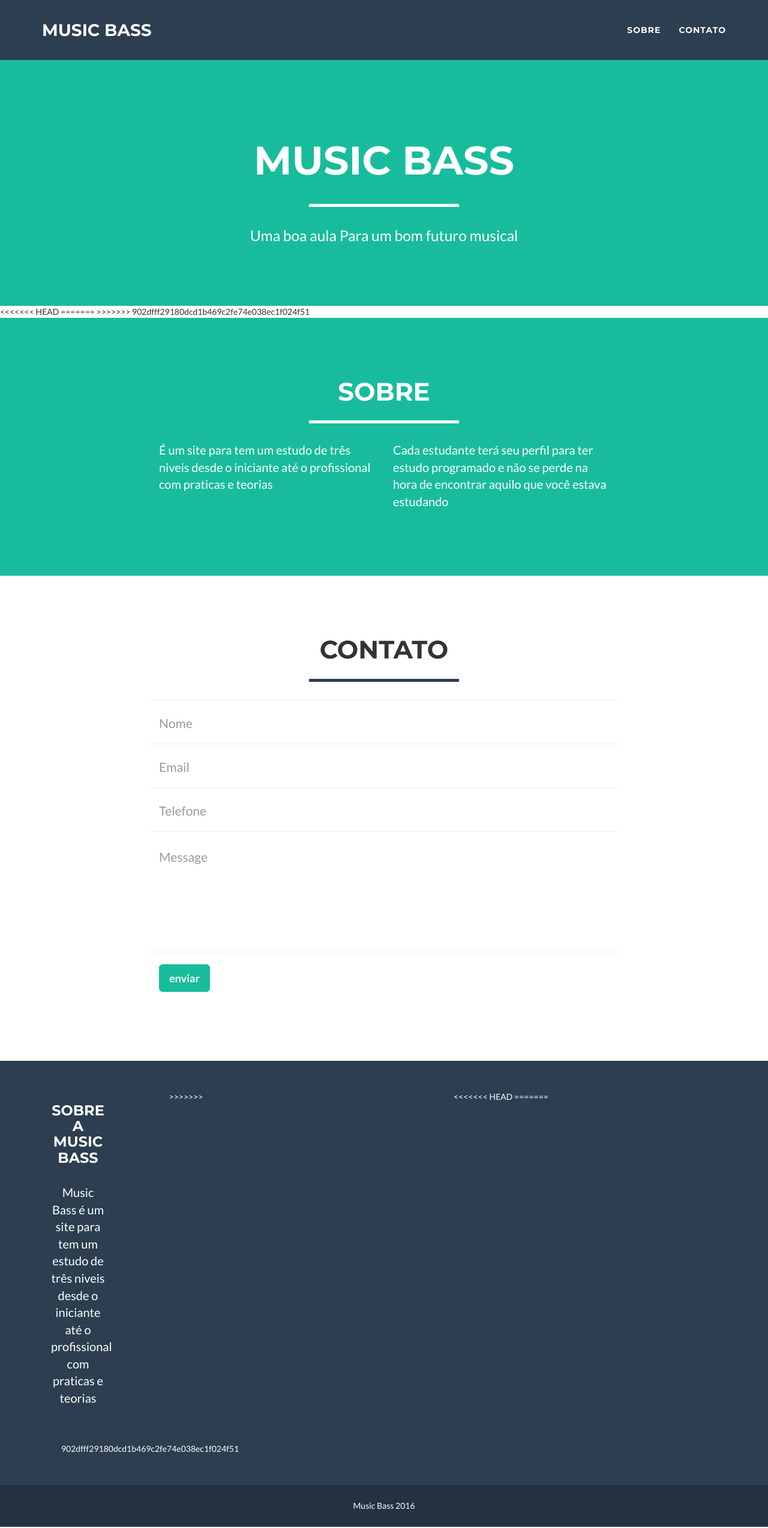
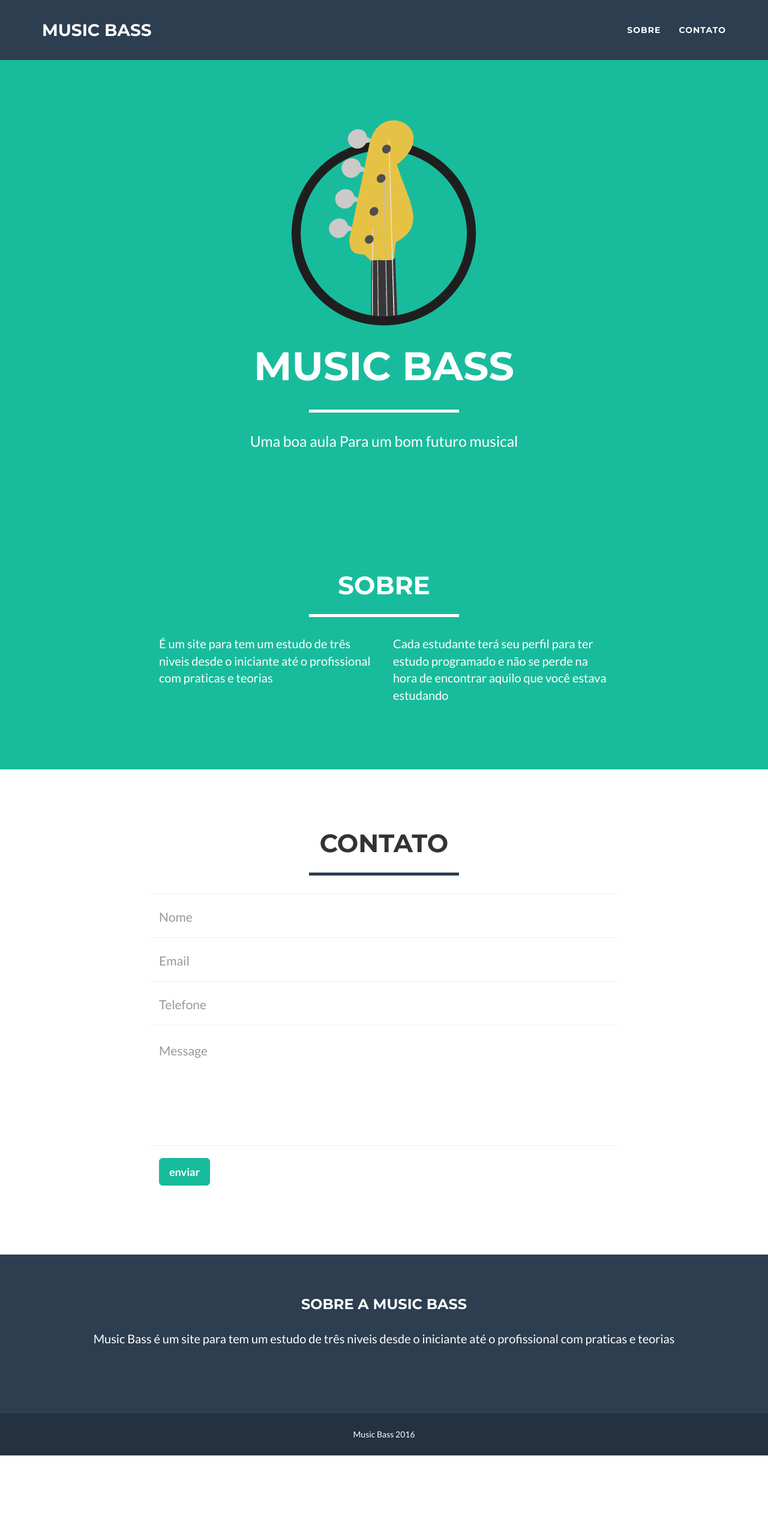
Before and after one commit to guibass12/music.bass, a website: page public/index.html in a window 1280 px wide. Shown: the top 2548 px of the page at 60% size. After the commit the page ends 2427 px from the top, so only its background shows below. Drawn offline with Linux system fonts and the light colour scheme.

Commit message:
ajuste do footer. Inseri o logotipo

```diff
--- a/public/assets/css/main.css
+++ b/public/assets/css/main.css
@@ -306,6 +306,7 @@ footer .footer-above {
 }
 footer .footer-col {
   margin-bottom: 50px;
+
 }
 footer .footer-below {
   padding: 25px 0;
--- a/public/index.html
+++ b/public/index.html
@@ -68,7 +68,7 @@
         <div class="container">
             <div class="row">
                 <div class="col-lg-12">
-                    <img class="img-responsive" src="img/profile.png" alt="">
+                    <img class="img-responsive" src="assets/img/logo_semtexto.png" alt="">
                     <div class="intro-text">
                         <span class="name">Music Bass</span>
                         <hr class="star-light">
@@ -78,12 +78,6 @@
             </div>
         </div>
     </header>
-
-<<<<<<< HEAD
-    <!-- About Section -->
-=======
-        <!-- About Section -->
->>>>>>> 902dfff29180dcd1b469c2fe74e038ec1f024f51
     <section class="success" id="about">
         <div class="container">
             <div class="row">
@@ -163,15 +157,12 @@
         <div class="footer-above">
             <div class="container">
                 <div class="row">
-<<<<<<< HEAD
-
-=======
-                    <div class="footer-col col-md-4">
-                      <div class="footer-col col-md-4">
+                    <div class="footer-col col-md-12">
+                        <div class="footer-col col-md-12">
                             <h3>Sobre a Music Bass</h3>
                             <p>Music Bass é um site para tem um estudo de três niveis desde o iniciante até o profissional com praticas e teorias </p>
                         </div>
->>>>>>> 902dfff29180dcd1b469c2fe74e038ec1f024f51
+
                     </div>
                 </div>
             </div>
@@ -192,10 +183,7 @@
             <i class="fa fa-chevron-up"></i>
         </a>
     </div>
-<<<<<<< HEAD
 </body>
-=======
-  </body>
->>>>>>> 902dfff29180dcd1b469c2fe74e038ec1f024f51
+
 
 </html>
```
Also changed, not shown: public/assets/img/logo_semtexto.png (added), 1 other file. Lines whose indentation alone changed are shown as unchanged.
